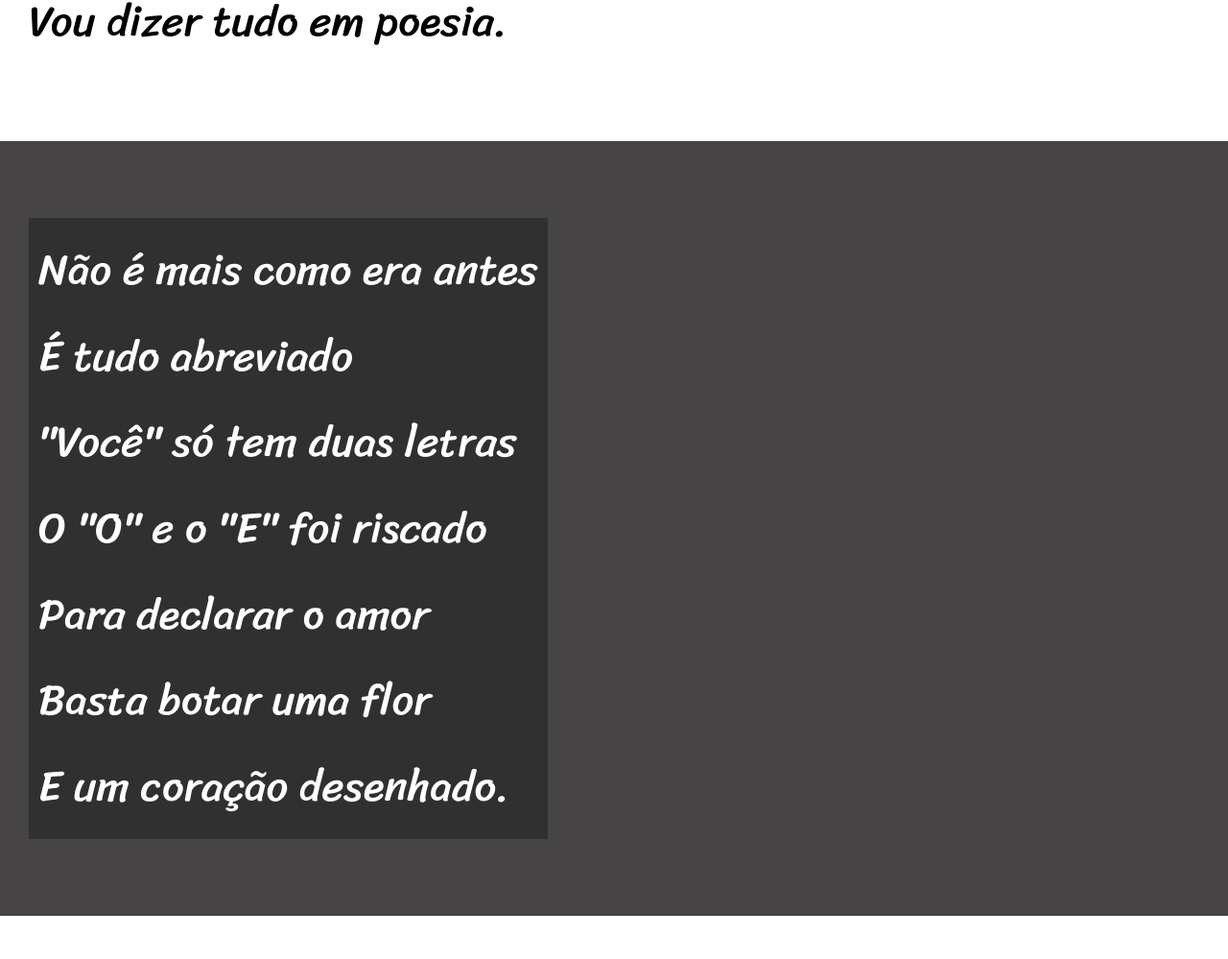
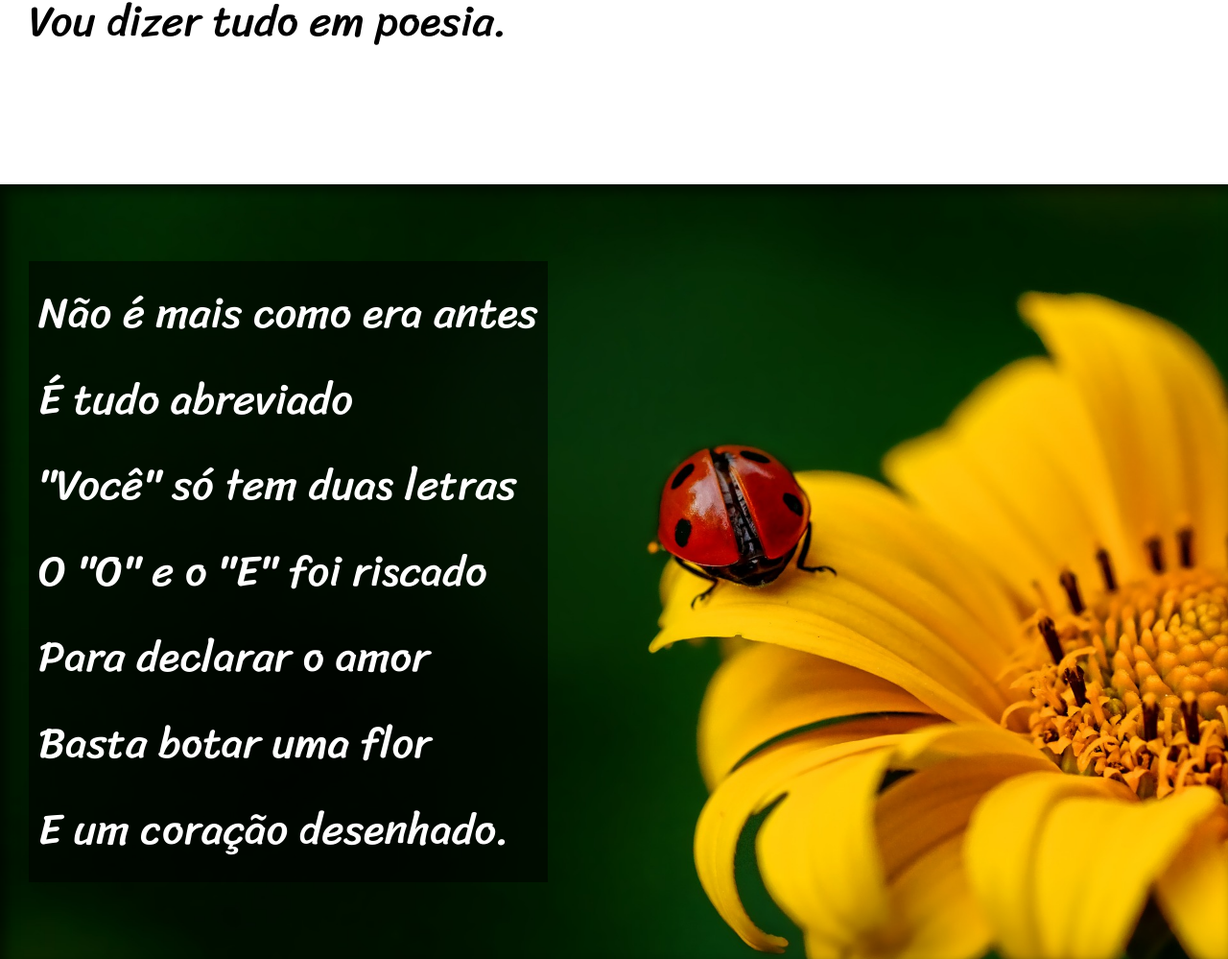
Before and after one commit to AlissonGabriell/Html_CSS, a plain HTML site: page modulo3/desafio1/index.html in a window 1280 px wide. Shown: the part 900-1899 px from the top of the page at 96% size. Drawn offline with Linux system fonts and the light colour scheme.

Commit message:
atualização final

```diff
--- a/modulo3/desafio1/estilo/style.css
+++ b/modulo3/desafio1/estilo/style.css
@@ -46,10 +46,6 @@ header a:hover, footer a:hover{
     text-decoration: underline;
 }
 
-main{
-
-}
-
 section{
     padding-top: 10vh;
     padding-bottom: 10vh;
@@ -57,6 +53,10 @@ section{
     padding-left: 30px;
     font-family: var(--fonte-sriracha);
     font-size: 3.5vw;
+}
+
+section > p{
+    padding-bottom: 1em;
 }
 
 section.normal{
@@ -67,12 +67,25 @@ section.normal{
 section.imagem{
     background-color: rgb(70, 68, 68);
     color: white;
+    box-shadow: inset 6px 6px 13px 0px rgba(0, 0, 0, 0.612);
+    background-size: cover;
+    background-attachment: fixed;
 }
 
 section.imagem > p{
     display: inline-block;
     padding: 10px;
-    background-color: rgba(0, 0, 0, 0.297);
+    background-color: rgba(0, 0, 0, 0.539);
+}
+
+section#img01{
+    background-image: url(../imagens/background001.jpg);
+    background-position: right center;
+}
+
+section#img02{
+    background-image: url(../imagens/background002.jpg);
+    background-position: right center;
 }
 
 footer{
--- a/modulo3/desafio1/index.html
+++ b/modulo3/desafio1/index.html
@@ -28,7 +28,7 @@
             </p>
         </section>
 
-        <section class="imagem">
+        <section class="imagem" id="img01">
             <p>
                 Não é mais como era antes <br>
                 É tudo abreviado <br>
@@ -62,7 +62,7 @@
             </p>
         </section>
 
-        <section class="imagem">
+        <section class="imagem" id="img02">
             <p>
                 Tenho saudade das cartas <br>
                 Escritas com a própria mão <br>
```
